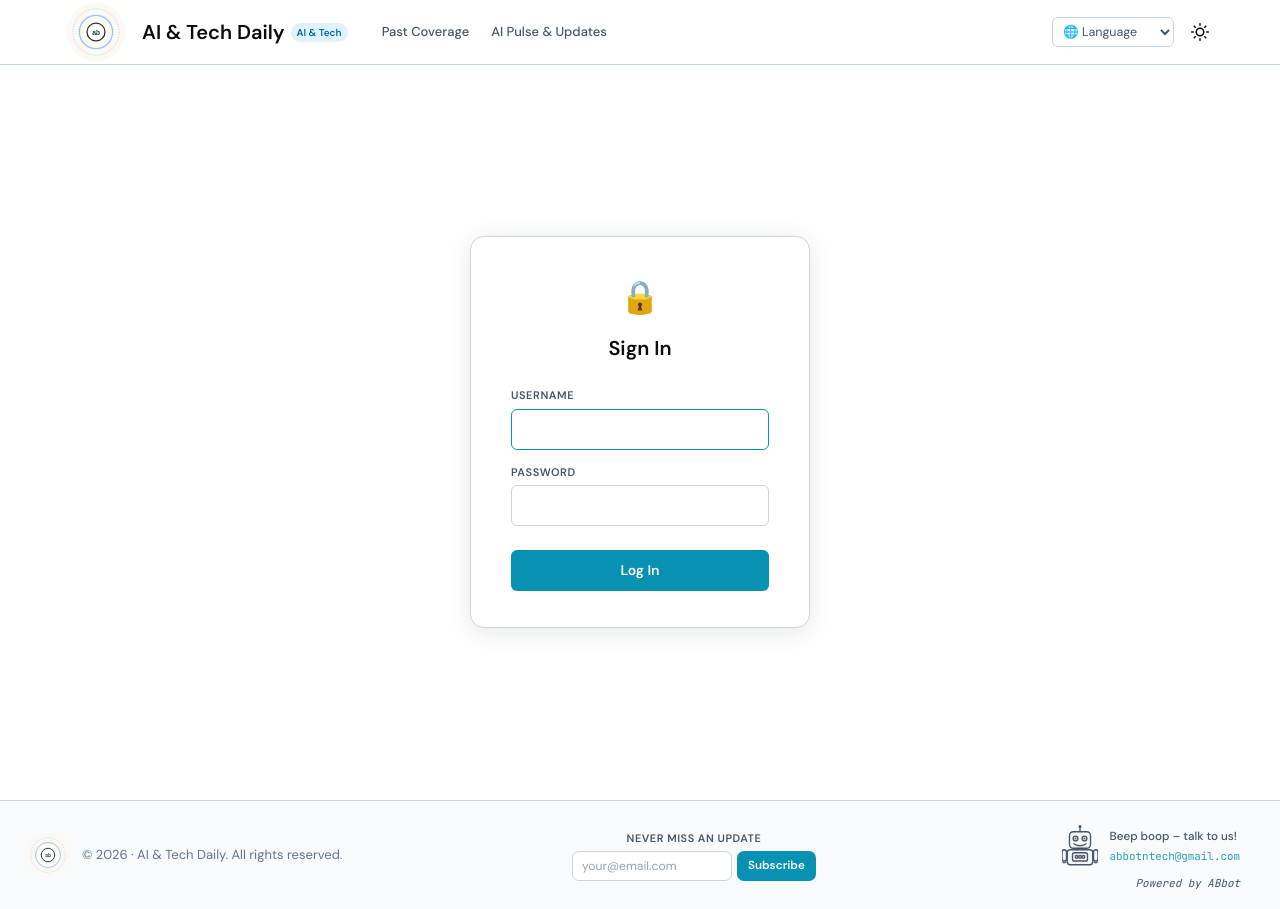
After one commit to joetan79/ainews, a FastAPI app: template templates/login.html in a window 1280 px wide. The commit adds this page. Run offline with FastAPI, Linux system fonts and the light colour scheme; the template is opened without the code that fills it, so the values that code supplies are empty; some libraries are stand-ins or nearby versions.

Commit message:
Fix checkbox focus loss, implement session-cookie auth, and proper logout
- Whiteboard checkbox clicks now restore cursor to the text span after toggling,
  so typing continues immediately without clicking again
- Replaced HTTP Basic Auth with form-based login + server-side session cookies
  (wb_sid): logout now truly invalidates the session, forcing re-authentication
  on the same device
- Added /login page and /logout route; all whiteboard API routes use
  require_wb_session instead of verify_admin
- Added apiFetch() wrapper that redirects to /login?expired=1 on 401, handling
  session expiry gracefully across all API calls

Co-Authored-By: Claude Sonnet 4.6 <noreply@anthropic.com>

```diff
--- a/main.py
+++ b/main.py
@@ -14,7 +14,7 @@ import io
 import httpx
 from apscheduler.schedulers.background import BackgroundScheduler
 
-from fastapi import FastAPI, Depends, Request, Header, HTTPException, Form, WebSocket, WebSocketDisconnect
+from fastapi import FastAPI, Depends, Request, Response, Header, HTTPException, Form, Cookie, WebSocket, WebSocketDisconnect
 from fastapi.responses import HTMLResponse, JSONResponse, StreamingResponse, RedirectResponse
 from fastapi.security import HTTPBasic, HTTPBasicCredentials
 from fastapi.staticfiles import StaticFiles
@@ -72,6 +72,19 @@ def verify_admin(credentials: HTTPBasicCredentials = Depends(security)):
 VALID_EMAIL_RE = re.compile(r"^[a-zA-Z0-9._%+\-]+@[a-zA-Z0-9.\-]+\.[a-zA-Z]{2,}$")
 
 whiteboard_connections: set[WebSocket] = set()
+
+# ── Whiteboard session store (form-based login, not HTTP Basic Auth) ──────────
+_wb_sessions: set[str] = set()
+
+def _new_wb_session() -> str:
+    token = secrets.token_hex(32)
+    _wb_sessions.add(token)
+    return token
+
+def require_wb_session(wb_sid: Optional[str] = Cookie(default=None)) -> str:
+    if wb_sid and wb_sid in _wb_sessions:
+        return "admin"
+    raise HTTPException(status_code=401, detail="Not authenticated")
 
 
 def _ws_verify_admin(authorization: Optional[str]) -> bool:
@@ -851,20 +864,53 @@ async def trigger_digest_endpoint(
         )
 
 
+@app.get("/login", response_class=HTMLResponse)
+def login_page(request: Request, expired: str = ""):
+    error = "Session expired. Please sign in again." if expired else None
+    return templates.TemplateResponse("login.html", {"request": request, "error": error})
+
+
+@app.post("/login")
+async def login_submit(
+    request: Request,
+    username: str = Form(),
+    password: str = Form(),
+):
+    ok_u = secrets.compare_digest(username.encode(), b"admin")
+    ok_p = secrets.compare_digest(password.encode(), ADMIN_PASSWORD.encode())
+    if not (ok_u and ok_p):
+        return templates.TemplateResponse(
+            "login.html",
+            {"request": request, "error": "Invalid username or password."},
+            status_code=401,
+        )
+    token = _new_wb_session()
+    resp = RedirectResponse("/whiteboard", status_code=303)
+    resp.set_cookie(
+        "wb_sid", token,
+        httponly=True, secure=True, samesite="strict",
+        max_age=86400 * 7,
+    )
+    return resp
+
+
 @app.get("/logout")
-async def logout():
-    from fastapi.responses import Response as FResponse
-    # No WWW-Authenticate header — prevents browser from showing its native auth dialog.
-    # The 401 is handled silently by JS; browser sees bad credentials were rejected.
-    return FResponse(status_code=401, content="ok")
+async def logout(wb_sid: Optional[str] = Cookie(default=None)):
+    if wb_sid:
+        _wb_sessions.discard(wb_sid)
+    resp = RedirectResponse("/login", status_code=303)
+    resp.delete_cookie("wb_sid", httponly=True, secure=True, samesite="strict")
+    return resp
 
 
 @app.get("/whiteboard", response_class=HTMLResponse)
 def whiteboard_page(
     request: Request,
     db: Session = Depends(get_db),
-    username: str = Depends(verify_admin),
+    wb_sid: Optional[str] = Cookie(default=None),
 ):
+    if not wb_sid or wb_sid not in _wb_sessions:
+        return RedirectResponse("/login", status_code=303)
     wb = db.query(WhiteboardContent).filter(WhiteboardContent.id == 1).first()
     content = wb.content if wb else ""
     notes = db.query(WhiteboardNote).order_by(WhiteboardNote.created_at.desc()).all()
@@ -909,7 +955,7 @@ class WhiteboardNotePayload(BaseModel):
 async def whiteboard_save(
     payload: WhiteboardSavePayload,
     db: Session = Depends(get_db),
-    username: str = Depends(verify_admin),
+    _: str = Depends(require_wb_session),
 ):
     wb = db.query(WhiteboardContent).filter(WhiteboardContent.id == 1).first()
     if wb:
@@ -926,7 +972,7 @@ async def whiteboard_save(
 async def create_whiteboard_note(
     payload: WhiteboardNotePayload,
     db: Session = Depends(get_db),
-    username: str = Depends(verify_admin),
+    _: str = Depends(require_wb_session),
 ):
     note = WhiteboardNote(
         title=payload.title or "Untitled",
@@ -945,7 +991,7 @@ async def edit_whiteboard_note(
     note_id: int,
     payload: WhiteboardNotePayload,
     db: Session = Depends(get_db),
-    username: str = Depends(verify_admin),
+    _: str = Depends(require_wb_session),
 ):
     note = db.query(WhiteboardNote).filter(WhiteboardNote.id == note_id).first()
     if not note:
@@ -964,7 +1010,7 @@ async def edit_whiteboard_note(
 async def get_whiteboard_note(
     note_id: int,
     db: Session = Depends(get_db),
-    username: str = Depends(verify_admin),
+    _: str = Depends(require_wb_session),
 ):
     note = db.query(WhiteboardNote).filter(WhiteboardNote.id == note_id).first()
     if not note:
@@ -976,7 +1022,7 @@ async def get_whiteboard_note(
 async def delete_whiteboard_note(
     note_id: int,
     db: Session = Depends(get_db),
-    username: str = Depends(verify_admin),
+    _: str = Depends(require_wb_session),
 ):
     note = db.query(WhiteboardNote).filter(WhiteboardNote.id == note_id).first()
     if not note:
@@ -989,7 +1035,7 @@ async def delete_whiteboard_note(
 @app.post("/whiteboard/clear")
 async def whiteboard_clear(
     db: Session = Depends(get_db),
-    username: str = Depends(verify_admin),
+    _: str = Depends(require_wb_session),
 ):
     wb = db.query(WhiteboardContent).filter(WhiteboardContent.id == 1).first()
     if wb:
--- a/static/style.css
+++ b/static/style.css
@@ -1475,3 +1475,103 @@ body { top: 0 !important; }
     flex: none;
   }
 }
+
+/* ── Login page ──────────────────────────────────────────────── */
+.login-wrap {
+  display: flex;
+  align-items: center;
+  justify-content: center;
+  min-height: calc(100vh - 64px);
+  padding: 24px;
+}
+
+.login-form {
+  background: var(--bg-card);
+  border: 1px solid var(--border-color);
+  border-radius: 14px;
+  padding: 36px 40px;
+  width: 100%;
+  max-width: 340px;
+  box-shadow: 0 4px 24px rgba(0,0,0,0.10);
+}
+
+[data-theme="dark"] .login-form {
+  box-shadow: 0 4px 24px rgba(0,0,0,0.4);
+}
+
+.login-logo {
+  font-size: 32px;
+  text-align: center;
+  margin-bottom: 12px;
+}
+
+.login-title {
+  font-size: 20px;
+  font-weight: 700;
+  color: var(--text-primary);
+  text-align: center;
+  margin: 0 0 24px;
+}
+
+.login-error {
+  background: #FEF2F2;
+  border: 1px solid #FECACA;
+  color: #DC2626;
+  border-radius: 6px;
+  padding: 9px 12px;
+  font-size: 13px;
+  margin-bottom: 16px;
+}
+
+[data-theme="dark"] .login-error {
+  background: #450A0A;
+  border-color: #7F1D1D;
+  color: #FCA5A5;
+}
+
+.login-field {
+  margin-bottom: 14px;
+}
+
+.login-field label {
+  display: block;
+  font-size: 11px;
+  font-weight: 600;
+  color: var(--text-muted);
+  text-transform: uppercase;
+  letter-spacing: 0.05em;
+  margin-bottom: 5px;
+}
+
+.login-field input {
+  width: 100%;
+  padding: 9px 12px;
+  border: 1px solid var(--border-color);
+  border-radius: 6px;
+  background: var(--input-bg);
+  color: var(--input-text);
+  font-family: 'DM Sans', sans-serif;
+  font-size: 14px;
+  outline: none;
+  transition: border-color 0.15s;
+  box-sizing: border-box;
+}
+
+.login-field input:focus { border-color: var(--accent); }
+
+.login-btn {
+  width: 100%;
+  padding: 10px;
+  background: var(--accent);
+  color: var(--btn-primary-text);
+  border: none;
+  border-radius: 6px;
+  font-family: 'DM Sans', sans-serif;
+  font-size: 14px;
+  font-weight: 600;
+  cursor: pointer;
+  margin-top: 10px;
+  transition: background 0.15s;
+}
+
+.login-btn:hover { background: var(--accent-hover); }
--- a/templates/base.html
+++ b/templates/base.html
@@ -25,7 +25,7 @@
   <!-- Tailwind CSS -->
   <script src="https://cdn.tailwindcss.com"></script>
 
-  <link rel="stylesheet" href="/static/style.css?v=26" />
+  <link rel="stylesheet" href="/static/style.css?v=27" />
   {% block head_extra %}{% endblock %}
 
   <!-- Apply theme BEFORE render to prevent flash of wrong theme -->
--- /dev/null
+++ b/templates/login.html
@@ -0,0 +1,29 @@
+{% extends "base.html" %}
+{% block title %}Sign In — AI & Tech Daily{% endblock %}
+
+{% block head_extra %}
+<meta name="google" content="notranslate">
+{% endblock %}
+
+{% block content %}
+<div class="login-wrap">
+  <form method="post" action="/login" class="login-form" autocomplete="on">
+    <div class="login-logo">🔒</div>
+    <h2 class="login-title">Sign In</h2>
+    {% if error %}
+    <div class="login-error">{{ error }}</div>
+    {% endif %}
+    <div class="login-field">
+      <label for="username">Username</label>
+      <input type="text" id="username" name="username"
+             autocomplete="username" autofocus required>
+    </div>
+    <div class="login-field">
+      <label for="password">Password</label>
+      <input type="password" id="password" name="password"
+             autocomplete="current-password" required>
+    </div>
+    <button type="submit" class="login-btn">Log In</button>
+  </form>
+</div>
+{% endblock %}
```
Also changed, not shown: templates/whiteboard.html (+34 -24 lines).
